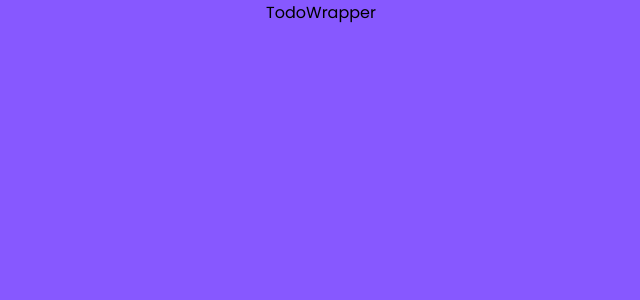
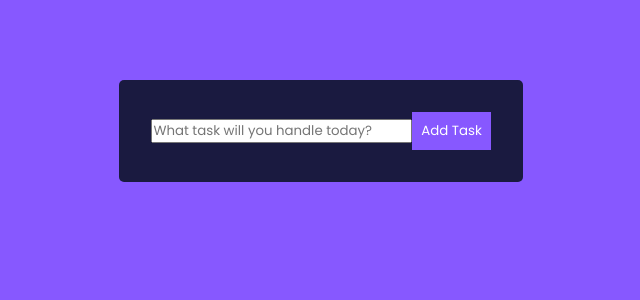
Before and after one commit to King-Kingah/todo-app-react, a React (Create React App) app: page / in a window 1280 px wide. Shown: the top 300 px of the page, without its empty margins (319-959 px from the left). Built offline with nearby package versions, Linux system fonts and the light colour scheme.

Commit message:
Add form and keep track of changes.

```diff
--- a/src/components/TodoForm.js
+++ b/src/components/TodoForm.js
@@ -1,7 +1,12 @@
-import React from 'react'
+import React, {useState} from 'react'
 
 export const TodoForm = () => {
+    const [value, setValue] = useState('');
+
   return (
-    <div>TodoForm</div>
+    <form className='TodoForm'>
+        <input type='text' className='todo-list' placeholder='What task will you handle today?' onChangnge={(e) => console.log(e.target.value)}/>
+        <button type='submit' className='todo-btn'>Add Task</button>
+    </form>
   )
 }
--- a/src/components/TodoWrapper.js
+++ b/src/components/TodoWrapper.js
@@ -1,7 +1,10 @@
 import React from 'react'
+import { TodoForm } from './TodoForm'
 
 export const TodoWrapper = () => {
   return (
-    <div>TodoWrapper</div>
+    <div className='TodoWrapper'>
+      <TodoForm/>
+    </div>
   )
 }
```
